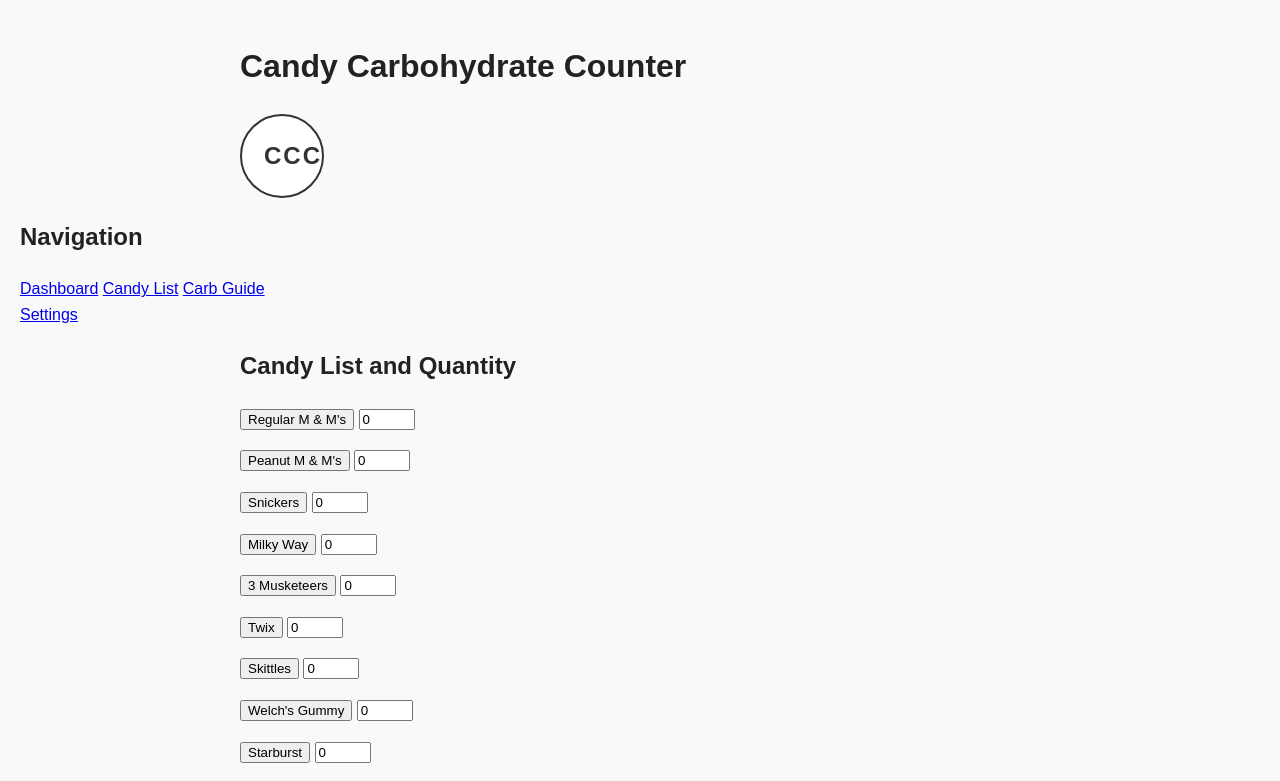
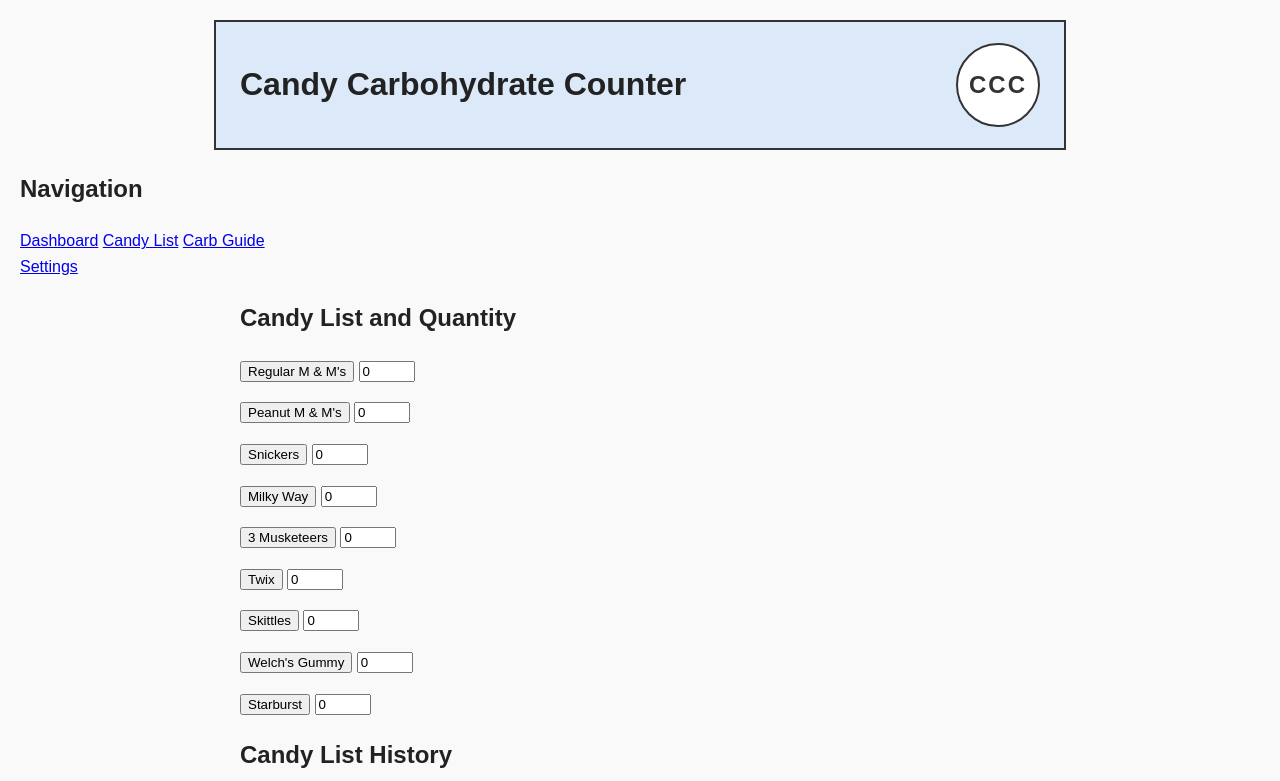
Before and after one commit to ArlynMP/SDEV153-Fall2026-websitdev, a plain HTML site: page index.html in a window 1280 px wide. Shown: the top 781 px of the page. Drawn offline with Linux system fonts and the light colour scheme.

Commit message:
Refine site header layout and logo positioning
Updated site header styles for better alignment and aesthetics.

```diff
--- a/style.css
+++ b/style.css
@@ -11,18 +11,29 @@ span {
   padding-right: 5px;
 }
 
+/* Moves the title to the left and the circle to the top right */
+.site-header {
+  background-color: #dce9f9;
+  border: 2px solid #333;
+  padding: 1rem 1.5rem;
+  display: flex;
+  justify-content: space-between;
+  align-items: center;
+}
+
+/* Centers the letters "CCC" inside the circle */
 .logo-circle {
   width: 80px;
   height: 80px;
   background-color: #ffffff;
   border: 2px solid #333;
-  border-radius: 50%;          /* Turns the square into a perfect circle */
-  display: flex;               /* Centers the text */
-  justify-content: right;
+  border-radius: 50%;
+  display: flex;
+  justify-content: center;   /* Changed back to center */
   align-items: center;
-  font-size: 1.5rem;           /* Makes CCC stand out */
+  font-size: 1.5rem;
   font-weight: bold;
-  letter-spacing: 2px;         /* Adds nice spacing between the C's */
+  letter-spacing: 2px;
   color: #333;
 }
 
```
